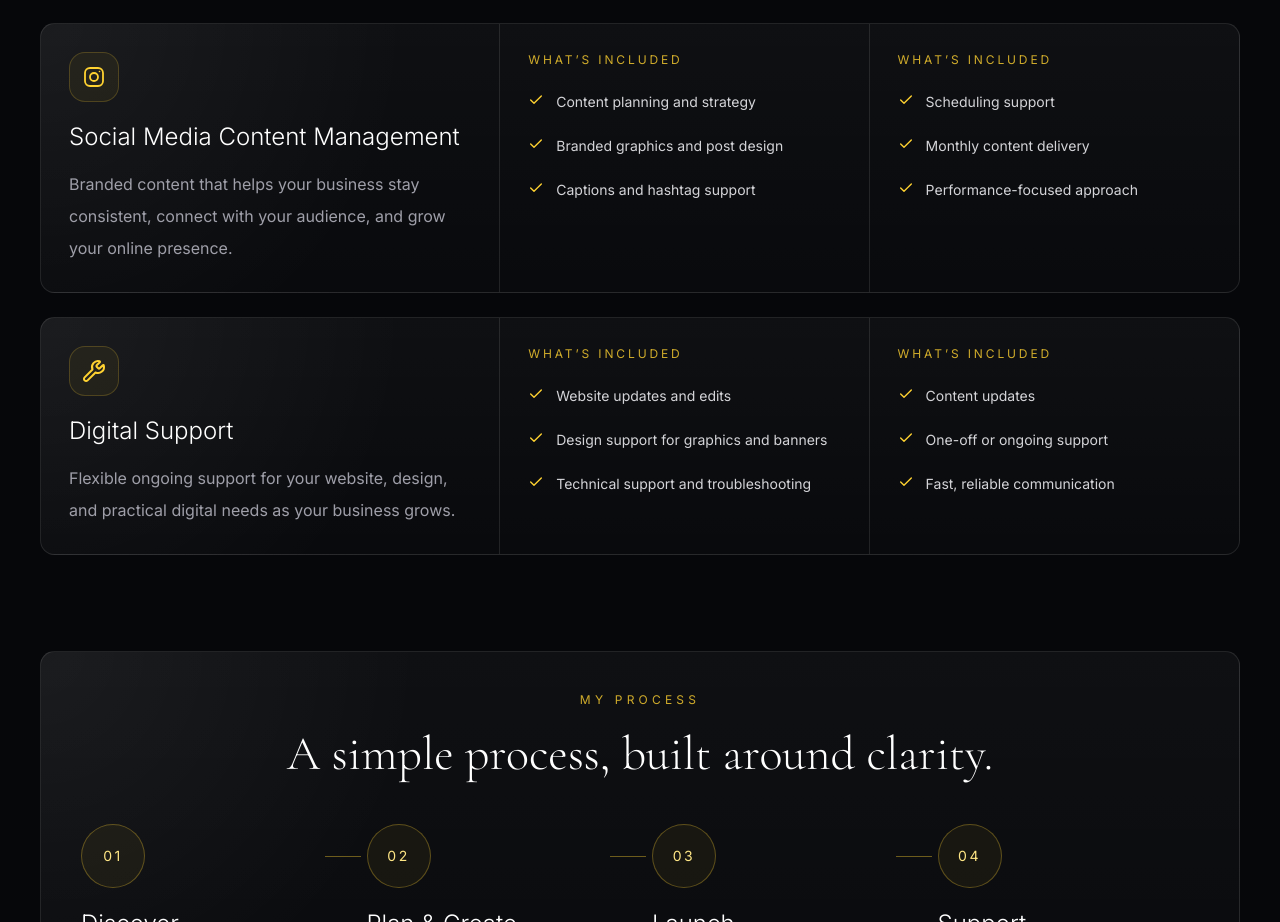
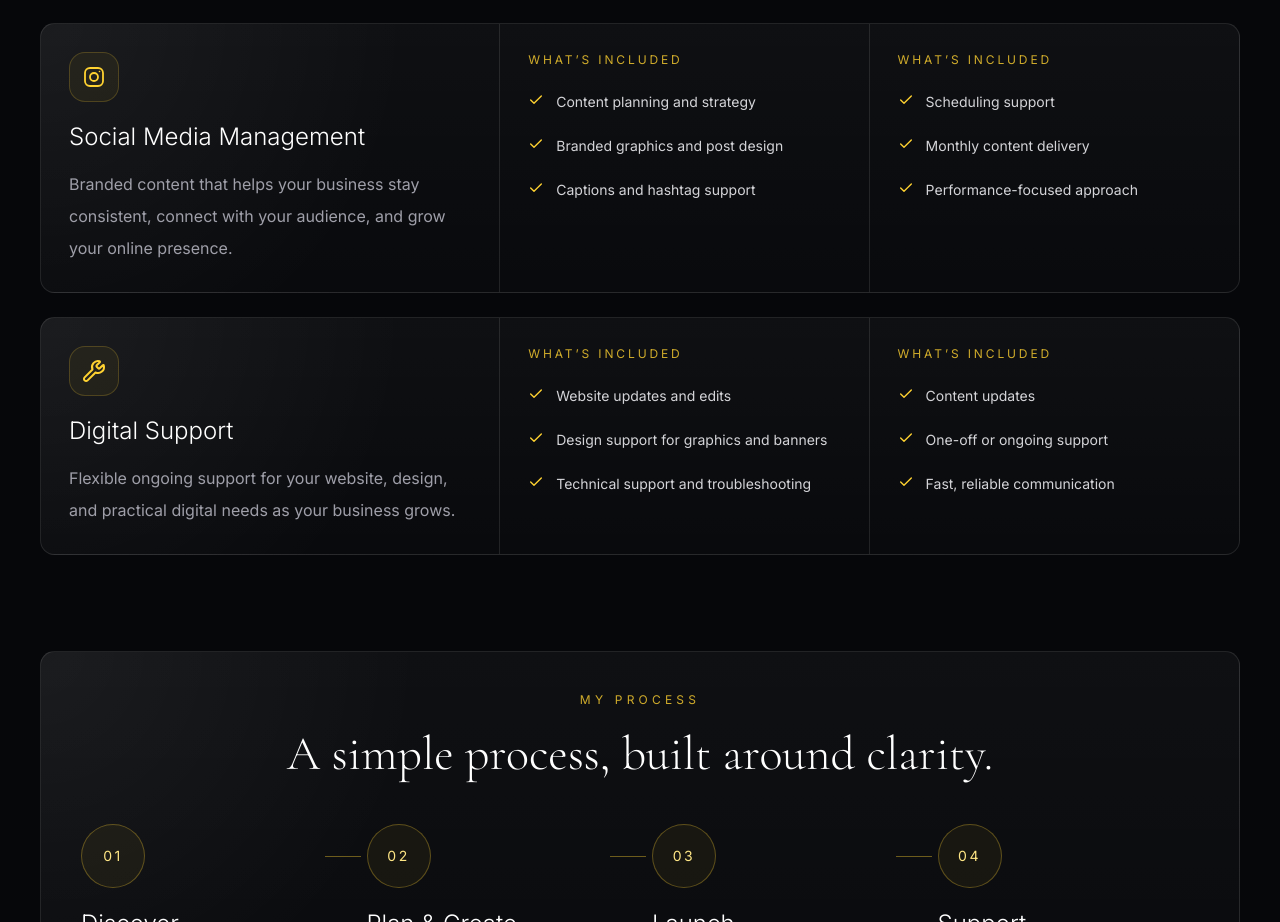
Before and after one commit to Hugo0089/rjm-studio, a React (Vite) app: page /services in a window 1280 px wide. Shown: the part 1847-2769 px from the top of the page. Built offline with nearby package versions, Linux system fonts and the light colour scheme.

Commit message:
Text update

```diff
--- a/src/components/ServicesPage.tsx
+++ b/src/components/ServicesPage.tsx
@@ -52,7 +52,7 @@ const detailedServices = [
   },
   {
     icon: InstagramIcon,
-    title: "Social Media Content Management",
+    title: "Social Media Management",
     description:
       "Branded content that helps your business stay consistent, connect with your audience, and grow your online presence.",
     includes: [
```
